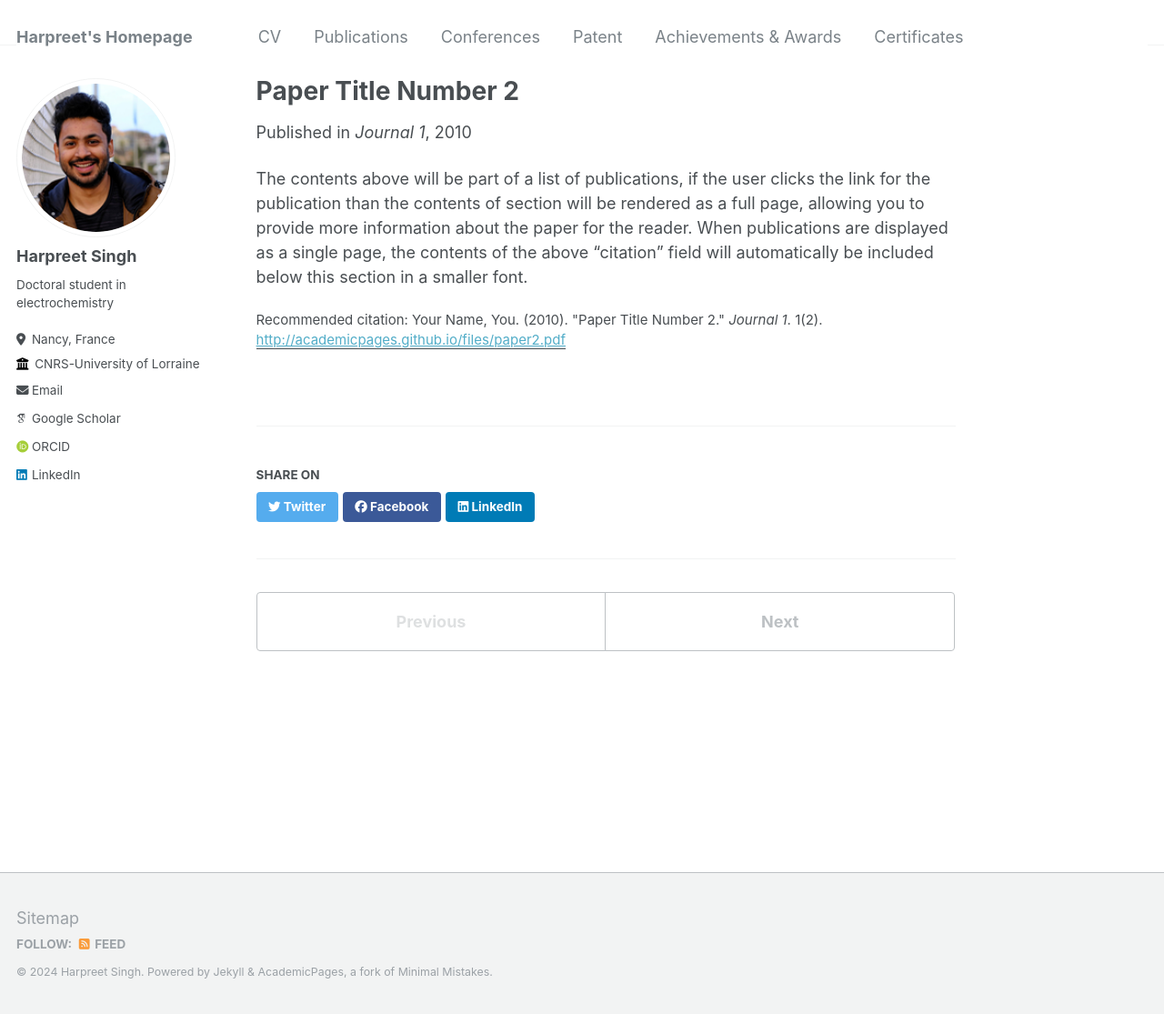
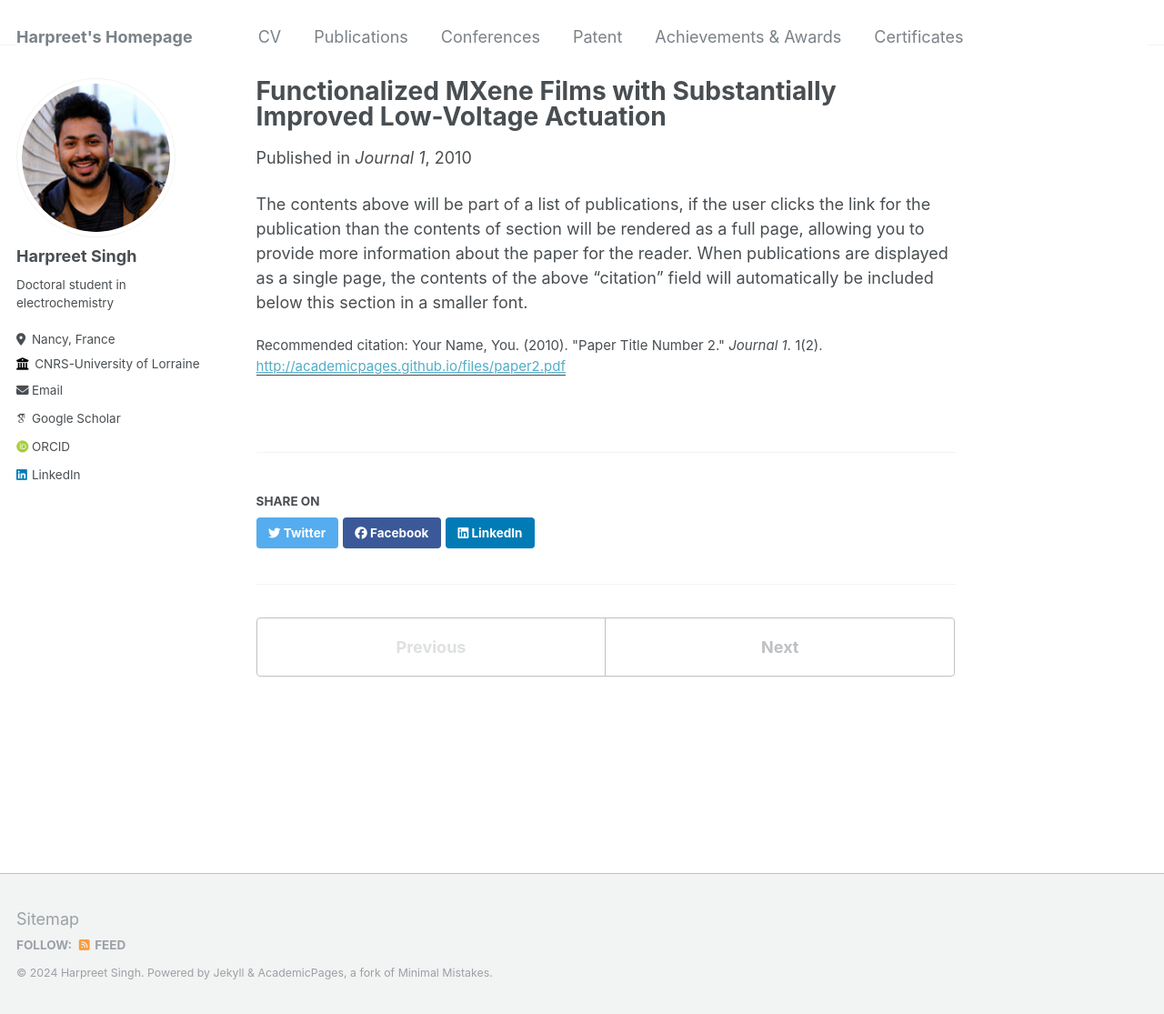
Before and after one commit to Harpr33t-Singh/Harpr33t-Singh.github.io, a Jekyll site: the page built from _publications/2010-10-01-paper-title-number-2.md, in a window 1280 px wide and 1115 px high. Shown: the whole window at 91% size. Built offline with Jekyll 4.4.1, drawn with Linux system fonts in a browser that asks for light colours; some web fonts are replaced.

Commit message:
Update 2010-10-01-paper-title-number-2.md

```diff
--- a/_publications/2010-10-01-paper-title-number-2.md
+++ b/_publications/2010-10-01-paper-title-number-2.md
@@ -1,5 +1,5 @@
 ---
-title: "Paper Title Number 2"
+title: "Functionalized MXene Films with Substantially Improved Low-Voltage Actuation"
 collection: publications
 permalink: /publication/2010-10-01-paper-title-number-2
 excerpt: 'This paper is about the number 2. The number 3 is left for future work.'
```
